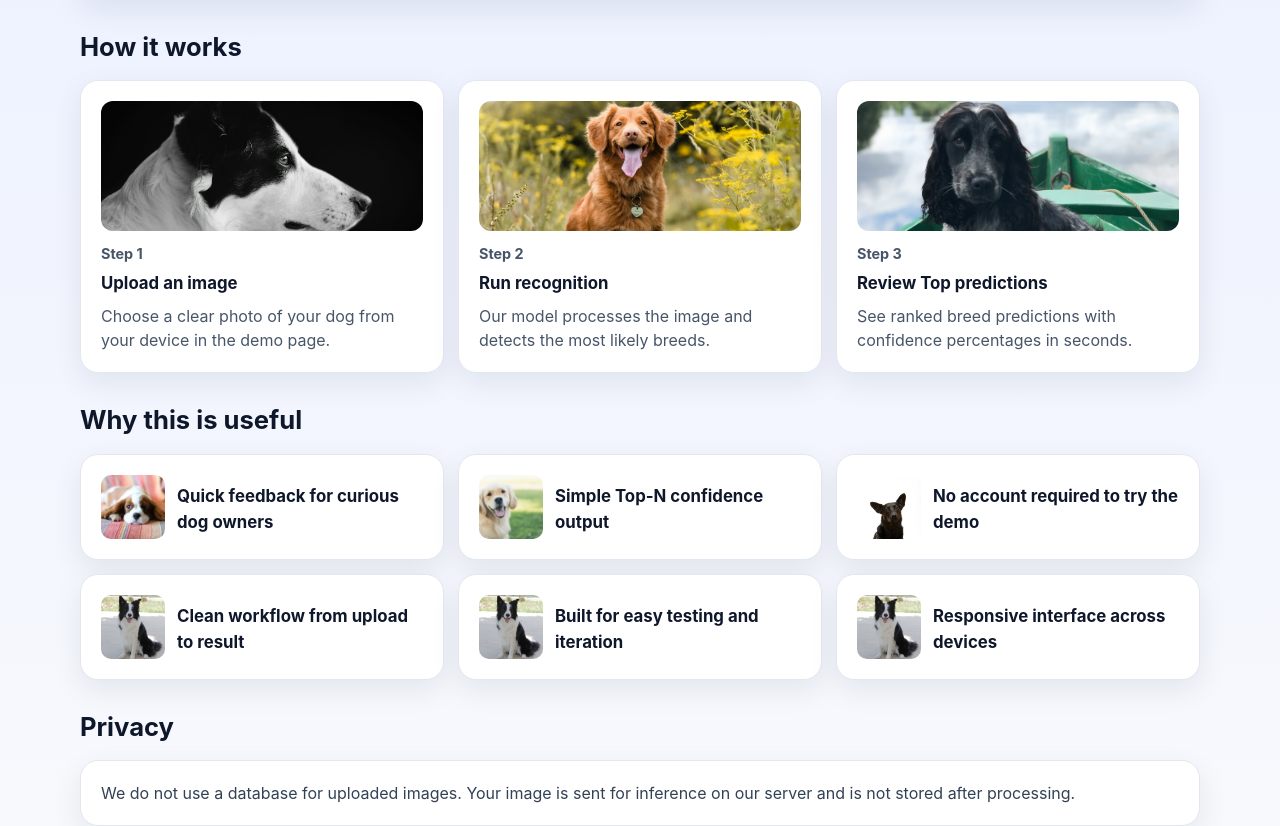
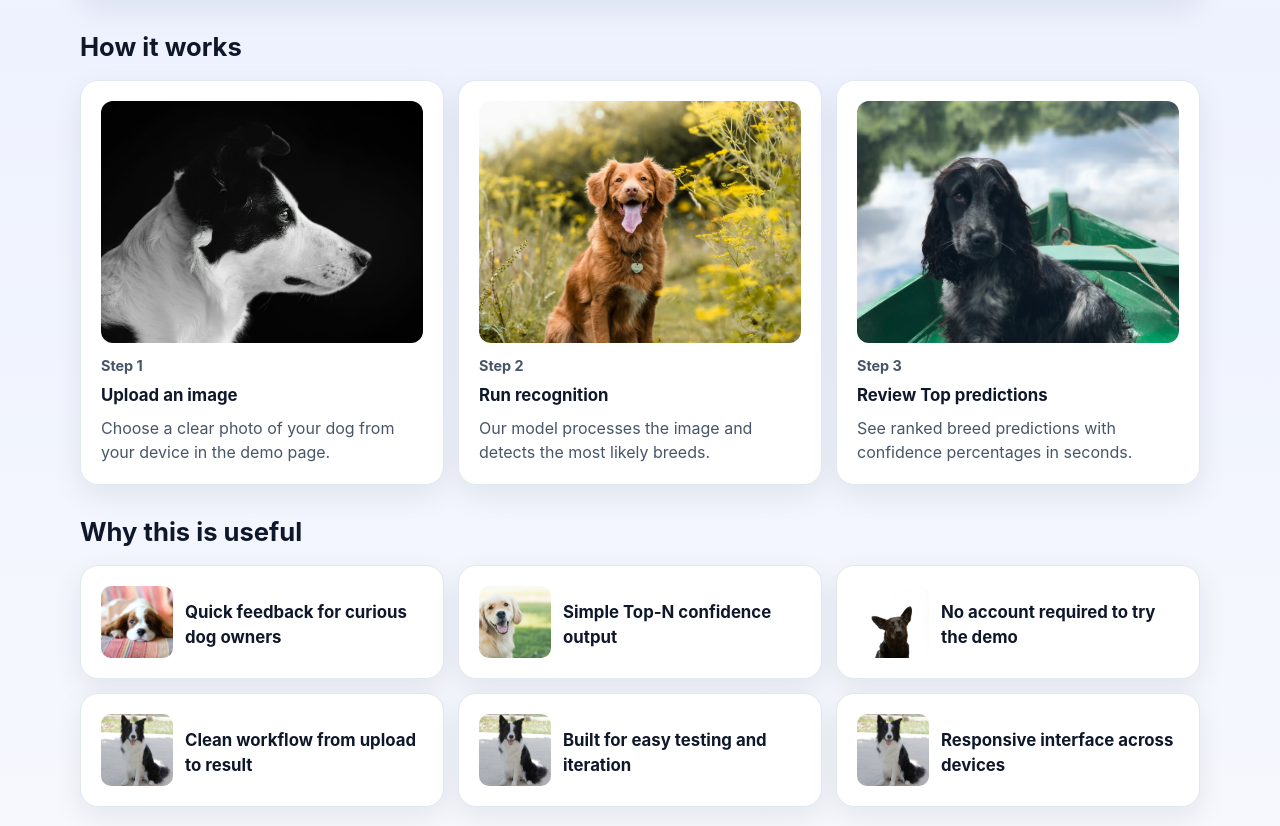
Before and after one commit to hazevisual/DogBreedPyAi, a React (Vite) app in the folder frontend/: page / in a window 1280 px wide. Shown: the part 830-1656 px from the top of the page. Built offline with nearby package versions, Linux system fonts and the light colour scheme.

Commit message:
Adjust landing card image aspect ratios

```diff
--- a/frontend/src/index.css
+++ b/frontend/src/index.css
@@ -180,13 +180,20 @@ button:disabled {
   padding: 20px;
 }
 
+.step-card-image-frame {
+  width: 100%;
+  aspect-ratio: 4 / 3;
+  overflow: hidden;
+  border-radius: 12px;
+  margin-bottom: 12px;
+}
+
 .step-card-image {
   width: 100%;
-  height: 130px;
+  height: 100%;
   object-fit: cover;
-  border-radius: 12px;
+  object-position: center;
   display: block;
-  margin-bottom: 12px;
 }
 
 .step-number {
@@ -213,12 +220,26 @@ button:disabled {
   min-height: 96px;
 }
 
+.feature-card-image-frame {
+  width: clamp(56px, 18vw, 72px);
+  aspect-ratio: 1 / 1;
+  flex-shrink: 0;
+  overflow: hidden;
+  border-radius: 10px;
+}
+
 .feature-card-image {
-  width: 64px;
-  height: 64px;
-  flex-shrink: 0;
+  width: 100%;
+  height: 100%;
   object-fit: cover;
-  border-radius: 10px;
+  object-position: center;
+  display: block;
+}
+
+@media (min-width: 760px) {
+  .feature-card-image-frame {
+    width: 72px;
+  }
 }
 
 .privacy-card p {
--- a/frontend/src/pages/LandingPage.tsx
+++ b/frontend/src/pages/LandingPage.tsx
@@ -91,7 +91,11 @@ export default function LandingPage() {
           <div className="grid grid-3">
             {howItWorksSteps.map((step, index) => (
               <article key={step.title} className="card-block step-card">
-                {step.image ? <img className="step-card-image" src={step.image.src} alt={step.alt} /> : null}
+                {step.image ? (
+                  <div className="step-card-image-frame">
+                    <img className="step-card-image" src={step.image.src} alt={step.alt} />
+                  </div>
+                ) : null}
                 <p className="step-number">Step {index + 1}</p>
                 <h3>{step.title}</h3>
                 <p>{step.description}</p>
@@ -106,7 +110,9 @@ export default function LandingPage() {
             {features.map((feature) => (
               <article key={feature.title} className="card-block feature-card">
                 {feature.image ? (
-                  <img className="feature-card-image" src={feature.image.src} alt="Иллюстрация функции" />
+                  <div className="feature-card-image-frame">
+                    <img className="feature-card-image" src={feature.image.src} alt="Иллюстрация функции" />
+                  </div>
                 ) : null}
                 <h3>{feature.title}</h3>
               </article>
```
